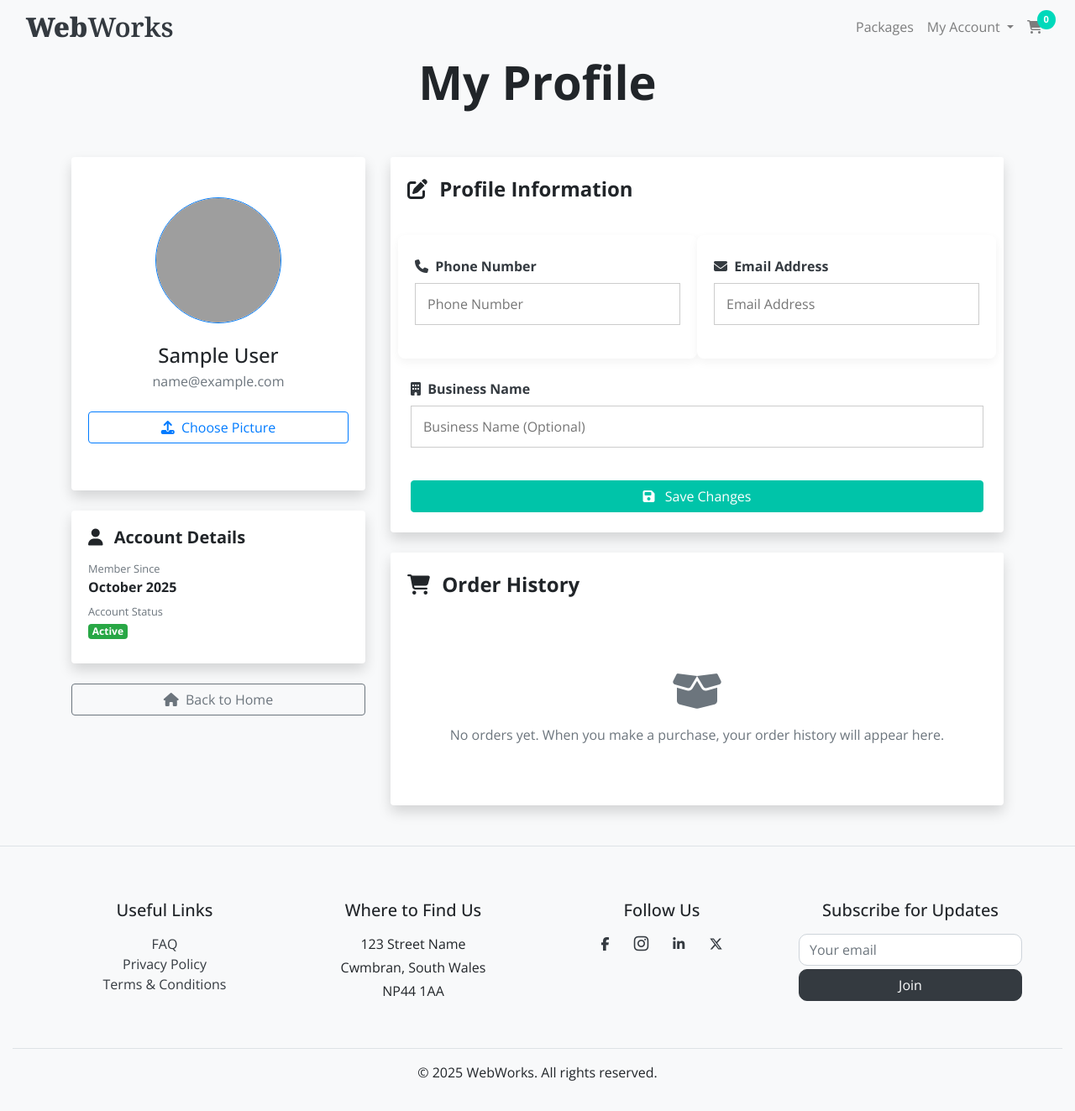
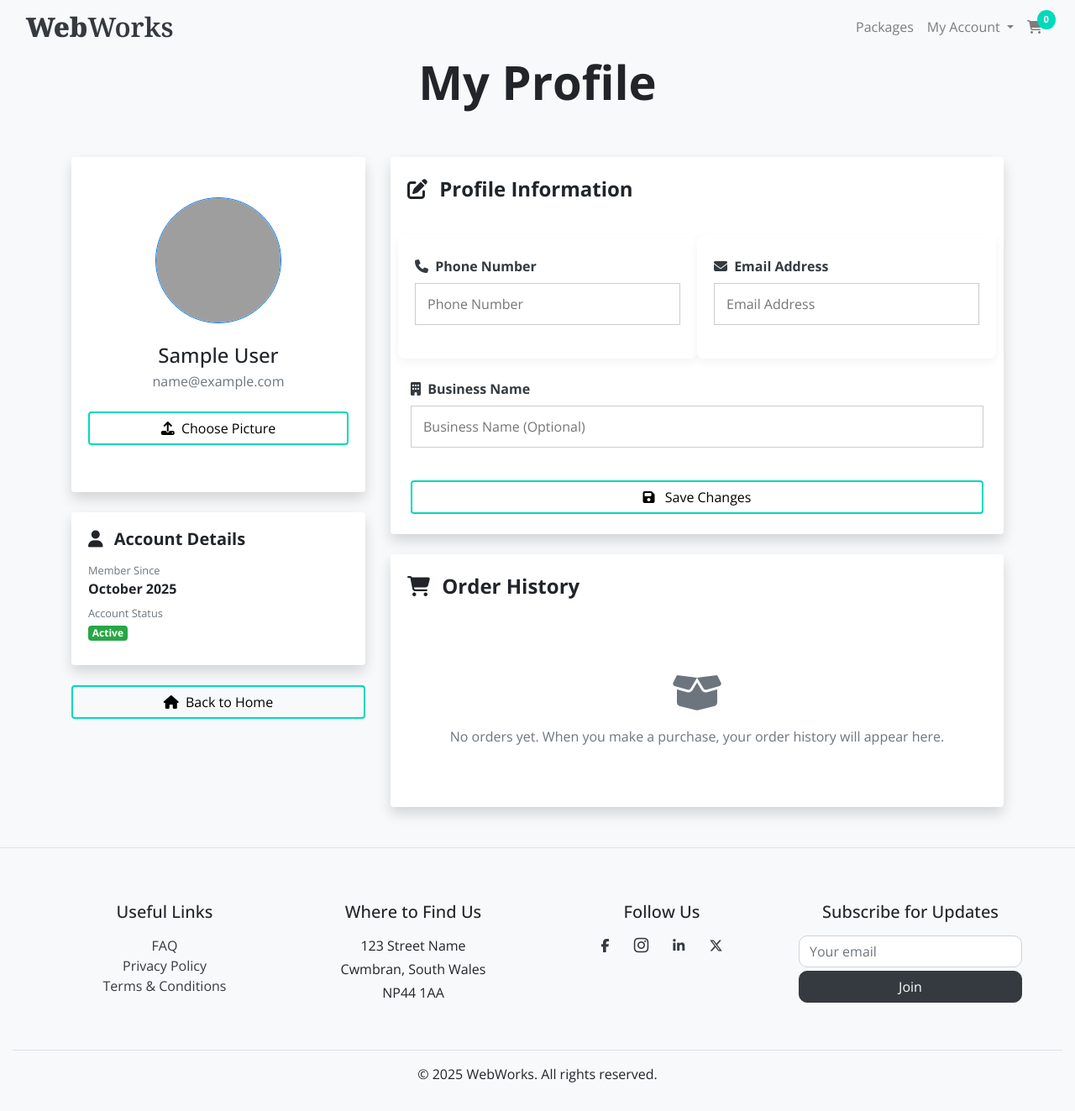
Before and after one commit to markh55/PP4-ecommerce, a Django app: page /profile/ in a window 1280 px wide. Shown: the whole page at 84% size. Before the commit the page ends 1287 px from the top, so only its background shows below. Run offline with Django 3.2, Linux system fonts and the light colour scheme; the visitor is signed in with stand-in values (Sample User, id 1); data comes from the database, SQL or seed files in the repository; data that the repository does not hold is empty; some libraries are stand-ins or nearby versions; grey boxes are pictures that could not be loaded.

Commit message:
updated css for profile page

```diff
--- a/profiles/static/profiles/css/profile.css
+++ b/profiles/static/profiles/css/profile.css
@@ -1,6 +1,6 @@
 /* Fill vertical space between navbar and footer */
 .profile-container {
-  min-height: calc(100vh - 80px - 100px); /* adjust for navbar/footer height */
+  min-height: calc(100vh - 80px - 100px);
   padding: 40px 20px;
   box-sizing: border-box;
   display: flex;
@@ -86,22 +86,15 @@ form select:focus {
   outline: none;
 }
 
-/* Submit button */
+/* Buttons */
 form button {
   padding: 12px 20px;
   font-size: 1rem;
   border: none;
   border-radius: 6px;
-  background-color: #007bff;
-  color: #fff;
-  font-weight: 600;
   cursor: pointer;
   width: 100%;
   transition: background-color 0.2s;
-}
-
-form button:hover {
-  background-color: #0056b3;
 }
 
 /* Order history paragraph */
@@ -120,14 +113,17 @@ form button:hover {
   padding: 15px;
 }
 
-.btn-primary {
-    background-color: #00c4a9;
-    border-color: #00c4a9;
+/* Teal outline buttons with black text for Home, View, Upload, Save */
+.btn-teal {
+  background-color: transparent !important;
+  color: #000 !important;
+  border: 2px solid #00d9bb !important;
 }
 
-.btn-primary:hover {
-    background-color: #00a890;
-    border-color: #00a890;
+.btn-teal:hover {
+  background-color: #00d9bb !important;
+  color: #fff !important;
+  border-color: #00bfa5 !important;
 }
 
 /* Responsive adjustments */
--- a/profiles/templates/profiles/profile.html
+++ b/profiles/templates/profiles/profile.html
@@ -33,7 +33,7 @@
                             <p class="text-muted mb-4">{{ user.email }}</p>
 
                             <input type="file" name="avatar" accept="image/*" id="id_avatar" style="display: none;">
-                            <label for="id_avatar" class="btn btn-outline-primary btn-block mb-2">
+                            <label for="id_avatar" class="btn btn-teal btn-block mb-2">
                                 <i class="fa fa-upload mr-1"></i> Choose Picture
                             </label>
 
@@ -65,7 +65,7 @@
                 </div>
 
                 <div class="mt-4">
-                    <a href="{% url 'index' %}" class="btn btn-outline-secondary btn-block">
+                    <a href="{% url 'index' %}" class="btn btn-teal btn-block">
                         <i class="fa fa-home mr-1"></i> Back to Home
                     </a>
                 </div>
@@ -115,7 +115,7 @@
 
                             <div class="row">
                                 <div class="col-12">
-                                    <button type="submit" class="btn btn-primary btn">
+                                    <button type="submit" class="btn btn-teal btn-block">
                                         <i class="fa fa-save mr-2"></i> Save Changes
                                     </button>
                                 </div>
@@ -149,7 +149,7 @@
                                             <td>{{ order.date|date:"M d, Y" }}</td>
                                             <td>£{{ order.order_total }}</td>
                                             <td>
-                                                <a href="{% url 'profiles:order_details' order.order_number %}" class="btn btn-sm btn-outline-primary">
+                                                <a href="{% url 'profiles:order_details' order.order_number %}" class="btn btn-teal btn-sm">
                                                 <i class="fa fa-eye mr-1"></i> View
                                                 </a>
                                             </td>
```
